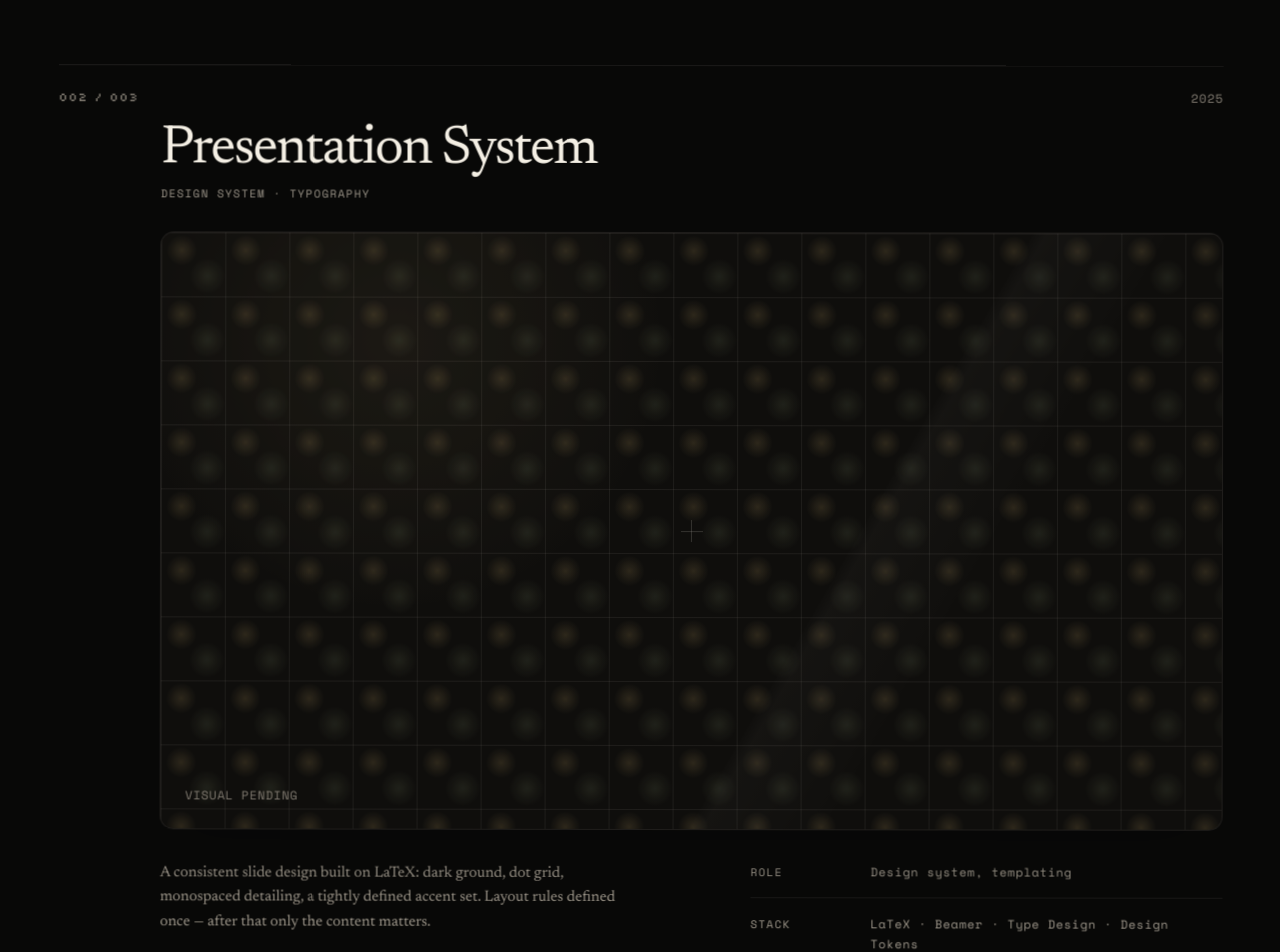
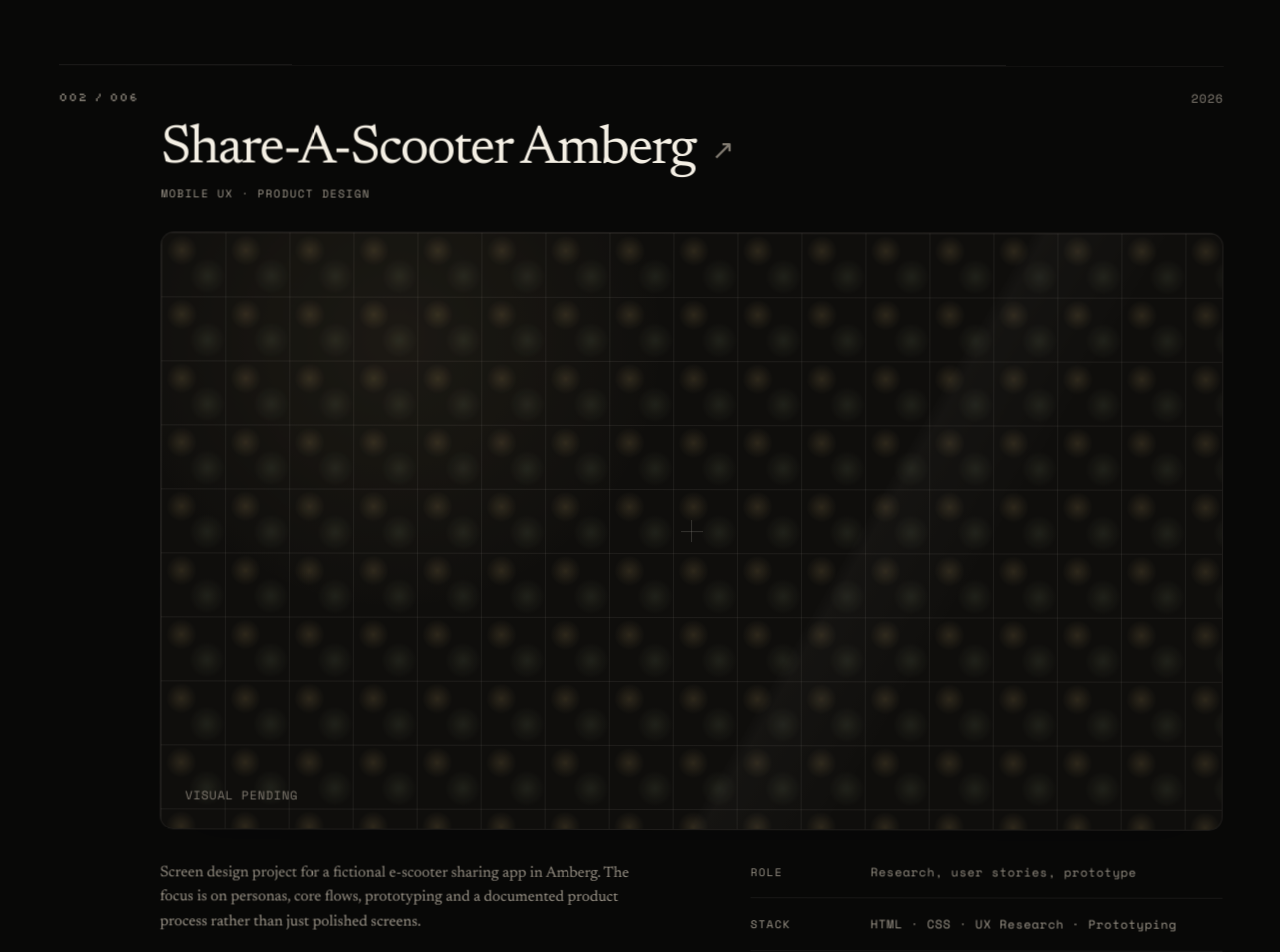
Before and after one commit to pleonastic6/Portfolio, a React (Vite) app: page / in a window 1280 px wide. Shown: the part 2300-3252 px from the top of the page. Built offline with nearby package versions, Linux system fonts and the light colour scheme.

Commit message:
Feature selected GitHub repositories

```diff
--- a/src/data/projects.ts
+++ b/src/data/projects.ts
@@ -57,13 +57,13 @@ export const projects: Project[] = [
     slug: 'nyc-buildings-3d',
     title: 'NYC Buildings 3D',
     discipline: {
-      de: 'Informationsvisualisierung · Entwicklung',
-      en: 'Information Visualisation · Development',
+      de: 'Informationsvisualisierung · WebGL',
+      en: 'Information Visualisation · WebGL',
     },
     role: { de: 'Konzept, Datenpipeline, Umsetzung', en: 'Concept, data pipeline, build' },
     description: {
-      de: 'Der Gebäudebestand von New York als begehbare 3D-Szene im Browser. Rohe Geodaten werden bereinigt, extrudiert und so gerendert, dass hunderttausende Volumen flüssig navigierbar bleiben.',
-      en: "New York's building stock as a navigable 3D scene in the browser. Raw geodata is cleaned, extruded and rendered so that hundreds of thousands of volumes stay fluid to move through.",
+      de: 'Der Gebäudebestand von Manhattan als begehbare 3D-Szene im Browser: 45.125 Gebäude werden bereinigt, extrudiert und nach Dachhöhe, Baujahr und Lage erkundbar gemacht.',
+      en: "Manhattan's building stock as a navigable 3D scene in the browser: 45,125 buildings are cleaned, extruded and made explorable by roof height, year built and location.",
     },
     year: '2026',
     technologies: ['Three.js', 'JavaScript', 'GeoJSON', 'NYC Open Data'],
@@ -77,16 +77,57 @@ export const projects: Project[] = [
     caseStudy: 'nyc-buildings-3d',
   },
   {
-    slug: 'presentation-system',
-    title: 'Presentation System',
-    discipline: { de: 'Design-System · Typografie', en: 'Design System · Typography' },
-    role: { de: 'Design-System, Templating', en: 'Design system, templating' },
+    slug: 'share-a-scooter-amberg',
+    title: 'Share-A-Scooter Amberg',
+    discipline: { de: 'Mobile UX · Produktdesign', en: 'Mobile UX · Product Design' },
+    role: { de: 'Recherche, User Stories, Prototyp', en: 'Research, user stories, prototype' },
     description: {
-      de: 'Ein durchgängiges Foliendesign auf LaTeX-Basis: dunkler Grund, Punktraster, monospaced Auszeichnung, ein streng definierter Akzentsatz. Layoutregeln einmal festgelegt — danach zählt nur noch der Inhalt.',
-      en: 'A consistent slide design built on LaTeX: dark ground, dot grid, monospaced detailing, a tightly defined accent set. Layout rules defined once — after that only the content matters.',
+      de: 'Screendesign-Projekt für eine fiktive E-Scooter-Sharing-App in Amberg. Der Fokus liegt auf Personas, Kernflüssen, Prototyping und einem dokumentierten Produktprozess statt nur auf hübschen Screens.',
+      en: 'Screen design project for a fictional e-scooter sharing app in Amberg. The focus is on personas, core flows, prototyping and a documented product process rather than just polished screens.',
     },
-    year: '2025',
-    technologies: ['LaTeX', 'Beamer', 'Type Design', 'Design Tokens'],
+    year: '2026',
+    technologies: ['HTML', 'CSS', 'UX Research', 'Prototyping'],
+    url: 'https://pleonastic6.github.io/Screen_Design/',
+    github: 'https://github.com/pleonastic6/Screen_Design',
+  },
+  {
+    slug: 'bartab',
+    title: 'BarTab',
+    discipline: { de: 'Android App · Local-first Tool', en: 'Android App · Local-first Tool' },
+    role: { de: 'Produktidee, App-Architektur, Grundgerüst', en: 'Product idea, app architecture, foundation' },
+    description: {
+      de: 'Lokale Android-Tablet-App für einfachen Getränkeverkauf im Abendbetrieb: große Touch-Flächen, Warenkorb, Historie, Storno und Produktpflege direkt in der App. Bewusst als Work in Progress markiert.',
+      en: 'Local Android tablet app for simple drink sales during events: large touch targets, cart, history, cancellation and product management inside the app. Deliberately marked as work in progress.',
+    },
+    year: '2026',
+    technologies: ['Kotlin', 'Jetpack Compose', 'Room', 'Material 3'],
+    github: 'https://github.com/pleonastic6/BarTab',
+  },
+  {
+    slug: 'way-to-billion',
+    title: 'Way to Billion',
+    discipline: { de: 'Developer Tooling · Team Workflow', en: 'Developer Tooling · Team Workflow' },
+    role: { de: 'MVP-Konzept, Next.js-App, Repo-Workflow', en: 'MVP concept, Next.js app, repo workflow' },
+    description: {
+      de: 'Lokale Web-App für kleine Projektteams: Repositories hinzufügen, Markdown-Dokumentation erkennen, letzte Commits verfolgen und Projektzusammenfassungen für Doku oder Abgaben vorbereiten.',
+      en: 'Local web app for small project teams: add repositories, detect Markdown documentation, track recent commits and prepare project summaries for documentation or submissions.',
+    },
+    year: '2026',
+    technologies: ['Next.js', 'TypeScript', 'Tailwind CSS', 'Prisma'],
+    github: 'https://github.com/pleonastic6/Way_to_billion',
+  },
+  {
+    slug: 'amberg-buildings-visualization',
+    title: 'Amberg Buildings Visualization',
+    discipline: { de: 'Geodaten · City Visualization', en: 'Geodata · City Visualization' },
+    role: { de: 'Datensatz-Adaption, Importskripte, Visualisierung', en: 'Dataset adaptation, import scripts, visualisation' },
+    description: {
+      de: 'Ableitung der NYC-Visualisierung auf Amberg: OSM-, LoD2-, DGM1-, Straßen- und POI-Daten werden in eine lokale Three.js-Stadtvisualisierung überführt.',
+      en: 'Adaptation of the NYC visualisation to Amberg: OSM, LoD2, DGM1, street and POI data are turned into a local Three.js city visualisation.',
+    },
+    year: '2026',
+    technologies: ['Three.js', 'OpenStreetMap', 'Python', 'GeoJSON'],
+    github: 'https://github.com/pleonastic6/Informationsvisualisierung_Amberg',
   },
   {
     slug: 'portfolio-2026',
@@ -94,8 +135,8 @@ export const projects: Project[] = [
     discipline: { de: 'Design-System · Frontend', en: 'Design System · Frontend' },
     role: { de: 'Design, Umsetzung, Inhalte', en: 'Design, build, content' },
     description: {
-      de: 'Diese Seite. Dunkles, typografiegetriebenes Layout, zweisprachig, ohne UI-Bibliothek und ohne Backend. Farben, Typografie, Raster und Motion liegen als Design-Tokens an einer Stelle, jede Komponente bringt ihr eigenes CSS-Modul mit. Der Build ist statisch und läuft auf GitHub Pages wie auf klassischem Webspace.',
-      en: 'This site. A dark, typography-led layout, bilingual, without a UI library and without a backend. Colour, type, grid and motion live as design tokens in one place, every component brings its own CSS module. The build is static and runs on GitHub Pages as well as classic web hosting.',
+      de: 'Diese Seite: ein statisches, zweisprachiges Portfolio mit mehreren umschaltbaren Designs, Theme-Tokens, CSS-Modulen und bewusst ohne UI-Bibliothek oder Backend.',
+      en: 'This site: a static bilingual portfolio with multiple switchable designs, theme tokens, CSS modules and deliberately no UI library or backend.',
     },
     year: '2026',
     technologies: ['React', 'TypeScript', 'Vite', 'CSS Modules'],
@@ -104,6 +145,7 @@ export const projects: Project[] = [
       de: 'Die Startseite dieses Portfolios: dunkler Grund, große Serifenschlagzeile, technische Beschriftungen in Monospace.',
       en: 'The homepage of this portfolio: dark ground, large serif headline, technical labels set in monospace.',
     },
+    url: 'https://pleonastic6.github.io/Portfolio/',
     github: 'https://github.com/pleonastic6/Portfolio',
   },
 ]
```
